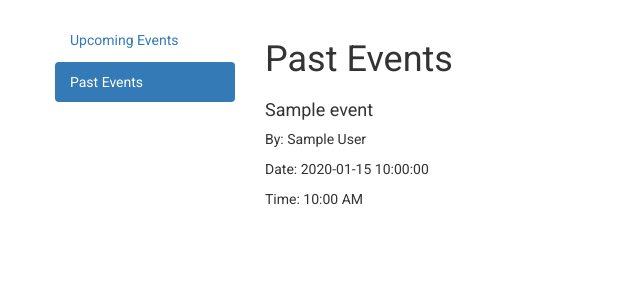
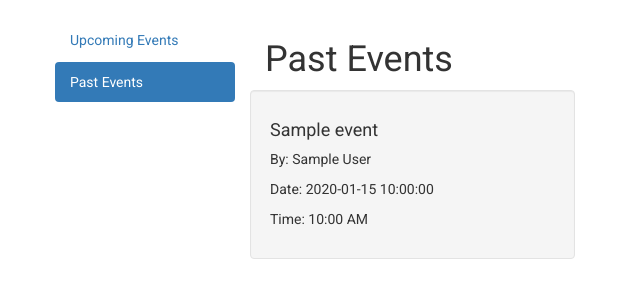
Before and after one commit to EventWeb/EventWeb, a PHP site: page /events.php in a window 1280 px wide, after a click on "Past Events". Shown: the part 52-352 px from the top of the page, without its empty margins (0-640 px from the left). Run offline with PHP 8.4, Linux system fonts and the light colour scheme; tables that the repository leaves empty or names only in its code hold one stand-in row (values such as "Sample post"); some libraries are stand-ins or nearby versions.

Commit message:
add bootstrap's well class. remove unneeded attributes from sql query

```diff
--- a/events.php
+++ b/events.php
@@ -10,7 +10,7 @@ try {
 }
 
 // Retrieve events and their organizers
-$sql = 'SELECT event.name, event.description, event.date, event.time, event.venue, user.name AS organizer
+$sql = 'SELECT event.name, event.date, event.time, user.name AS organizer
 	FROM event
 	INNER JOIN user ON event.user_id = user.id';
 $stmt = $pdo->prepare($sql);
@@ -37,6 +37,11 @@ foreach ($events as $event) {
 <html>
 <head>
 	<?php require('partials/html-head.php'); ?>
+	<style>
+		.well {
+			margin-bottom: 0;
+		}
+	</style>
 </head>
 <body>
 	<?php require('partials/header.php'); ?>
@@ -53,8 +58,8 @@ foreach ($events as $event) {
 					<h1>Upcoming Events</h1>
 					<div class="row">
 						<?php foreach ($upcomingEvents as $event) { ?>
-							<div class="col-sm-4">
-								<h4><?php echo $event['name']; ?></h2>
+							<div class="col-sm-4 well">
+								<h4><?php echo $event['name']; ?></h4>
 								<p>By: <?php echo $event['organizer']; ?></p>
 								<p>Date: <?php echo $event['date']; ?></p>
 								<p>Time: <?php echo $event['time']; ?></p>
@@ -67,8 +72,8 @@ foreach ($events as $event) {
 					<h1>Past Events</h1>
 					<div class="row">
 						<?php foreach ($pastEvents as $event) { ?>
-							<div class="col-sm-4">
-								<h4><?php echo $event['name']; ?></h2>
+							<div class="col-sm-4 well">
+								<h4><?php echo $event['name']; ?></h4>
 								<p>By: <?php echo $event['organizer']; ?></p>
 								<p>Date: <?php echo $event['date']; ?></p>
 								<p>Time: <?php echo $event['time']; ?></p>
```
